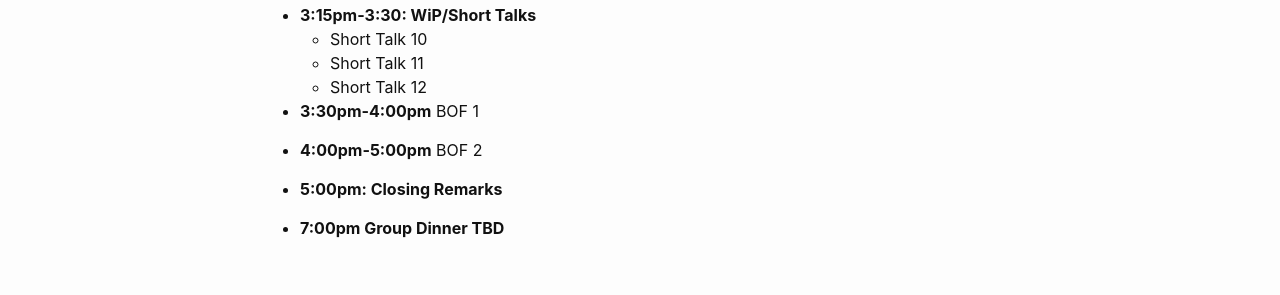
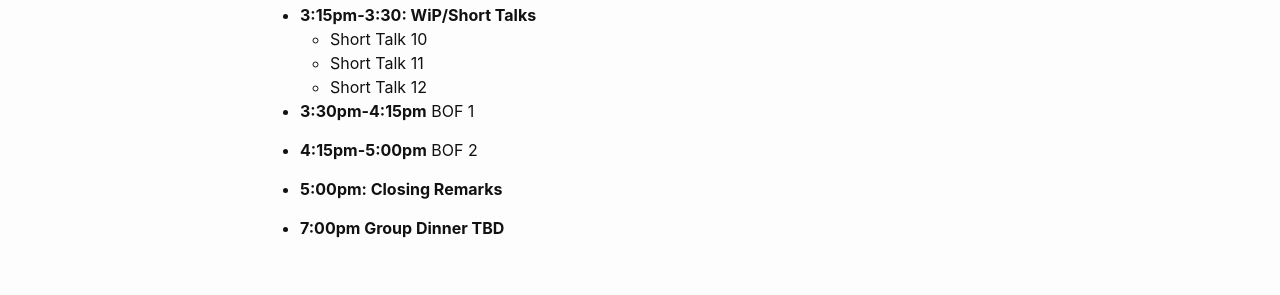
Before and after one commit to CACTUS-Colloquium/CACTUS-Colloquium.github.io, a Jekyll site: the page built from _posts/2022-12-2-index.md, in a window 1280 px wide and 900 px high, scrolled down 1840 px. Shown: the part 159-454 px from the top of the window. Built offline with Jekyll 4.4.1, drawn with Linux system fonts in a browser that asks for light colours.

Commit message:
updating the draft schedule

```diff
--- a/_posts/2022-12-2-index.md
+++ b/_posts/2022-12-2-index.md
@@ -75,9 +75,9 @@ Below is a draft schedule of events and are subject to change. More details will
   * Short Talk 12
 
 
-* **3:30pm-4:00pm** BOF 1
+* **3:30pm-4:15pm** BOF 1
 
-* **4:00pm-5:00pm** BOF 2
+* **4:15pm-5:00pm** BOF 2
 
 * **5:00pm: Closing Remarks**
 
```
